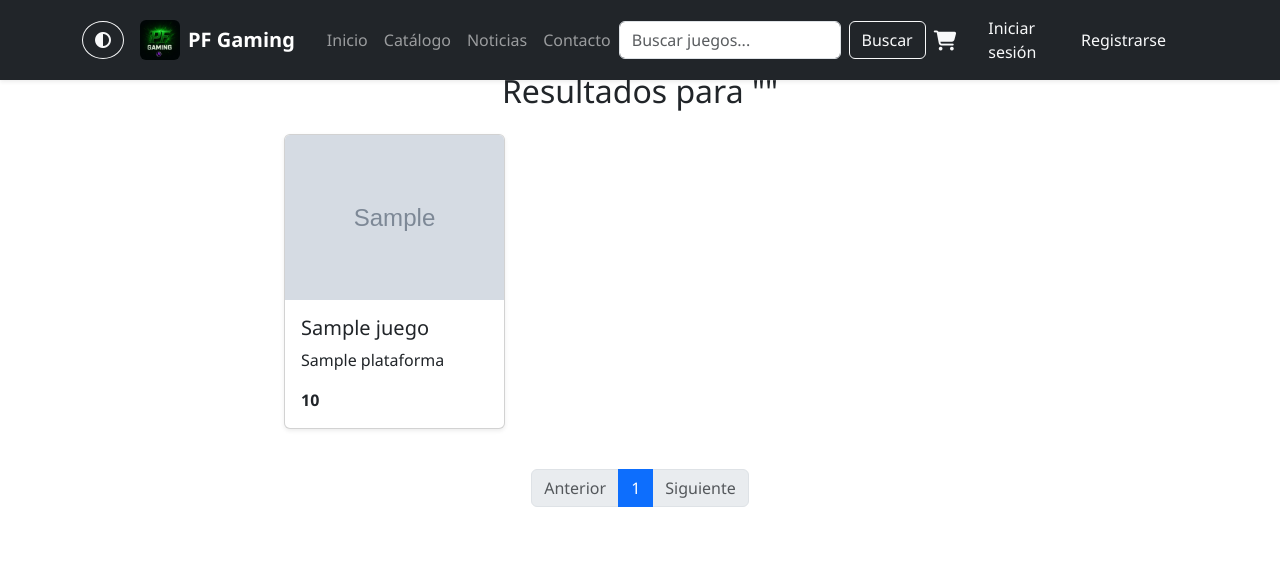
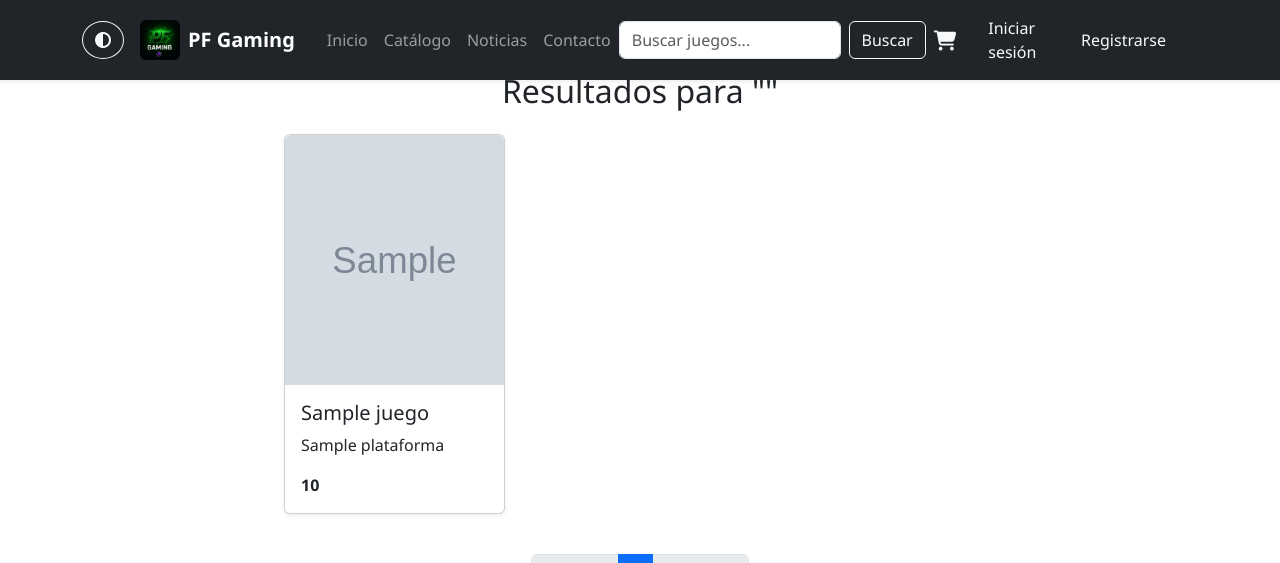
Before and after one commit to Desarrollo13/Tienda_de_VideoJuegos, a Django app: template buscador/templates/buscador/resultados_busqueda.html in a window 1280 px wide. Shown: the top 563 px of the page. Run offline with Django 5.2, Linux system fonts and the light colour scheme; the template is opened without the code that fills it: most values are stand-ins (such as "Sample title", 1, 10 or a date in 2020); grey boxes marked "Sample" are stand-in pictures.

Commit message:
modifique el template resultados_buesqueda

```diff
--- a/buscador/templates/buscador/resultados_busqueda.html
+++ b/buscador/templates/buscador/resultados_busqueda.html
@@ -16,11 +16,13 @@
         <div class="col-md-4 mb-3">
           <div class="card h-100 shadow-sm">
             <a href="{% url 'catalogo:detalle_juego' juego.pk %}" class="text-decoration-none text-body">
-              <img
+              <!-- <img
               src="{% static 'img/portadas/'|add:juego.imagen %}"
               class="card-img-top"
               alt="{{ juego.nombre }}"
-            />
+            /> -->
+            <img src="{{ juego.imagen.url }}" class="card-img-top img-juego" alt="{{ juego.nombre }}">
+
             <div class="card-body text-start">
               <h5 class="card-title">{{ juego.nombre }}</h5>
               <p class="card-text">{{ juego.plataforma }}</p>
```
